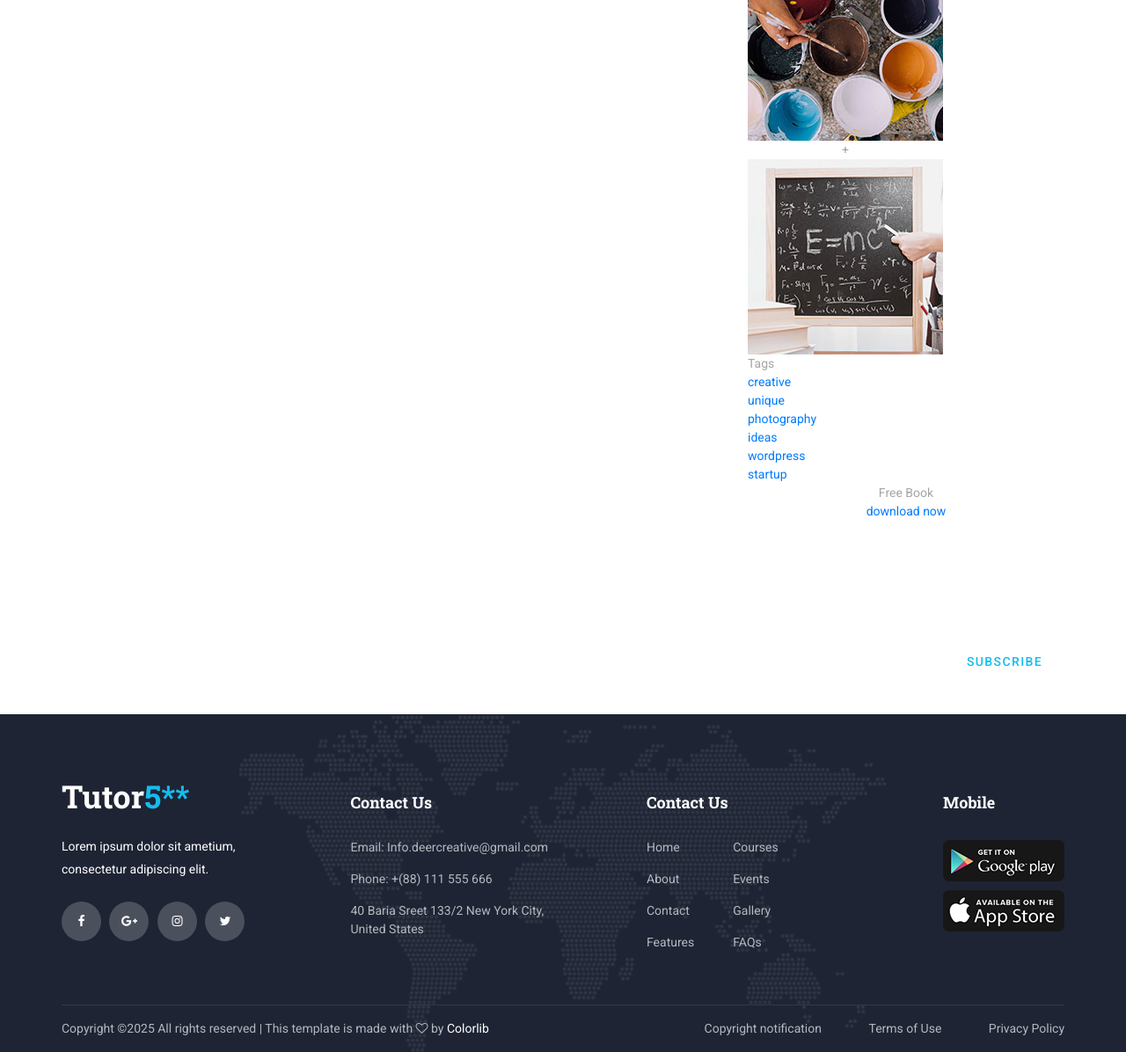
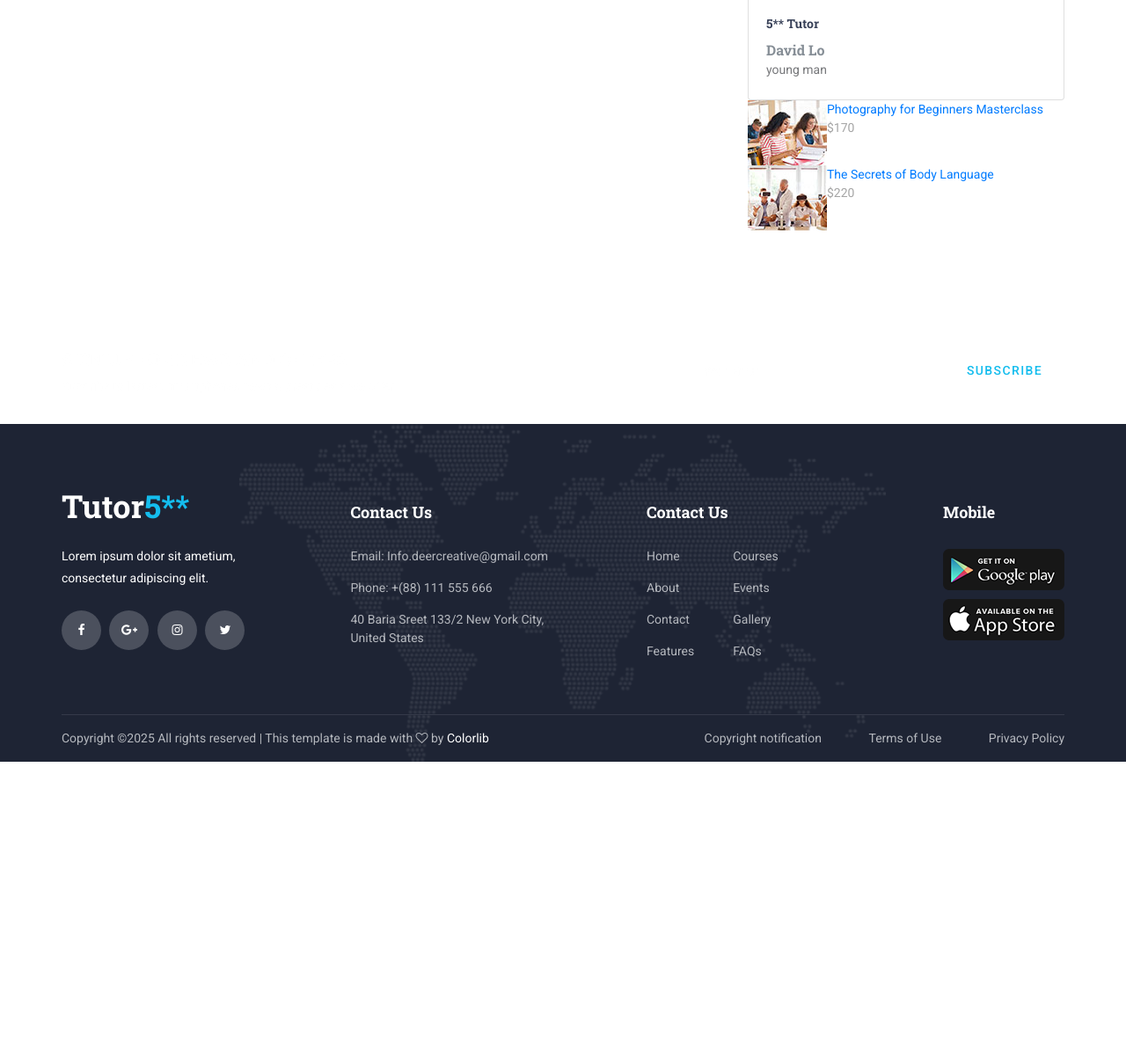
Before and after one commit to ccho2712/tutor_website00, a Django app: page /courses/ in a window 1280 px wide. Shown: the part 1658-2854 px from the top of the page at 88% size. After the commit the page ends 2524 px from the top, so only its background shows below. Run offline with Django 5.2, Linux system fonts and the light colour scheme; data comes from the database, SQL or seed files in the repository; some libraries are stand-ins or nearby versions.

Commit message:
step2.1: course page setting

```diff
--- a/courses/views.py
+++ b/courses/views.py
@@ -1,20 +1,23 @@
 from django.shortcuts import render
 from django.views.generic import ListView
 from .models import Course
-#from tutors.models import Tutor
+from tutors.models import Tutor
 # Create your views here.
 def courses(request):
     courses = Course.objects.all()
+    mvp_tutors = Tutor.objects.all().filter(is_mvp=True)
 
     context = {
         'courses': courses,
-
+        'mvp_tutors': mvp_tutors,
     }
     return render(request, 'courses/courses.html', context)
 
 def course(request, course_id):
     course = Course.objects.get(id=course_id)
+    mvp_tutors = Tutor.objects.all().filter(is_mvp=True)
     context = {
         'course': course,
+        'mvp_tutors': mvp_tutors,
     }
     return render(request, 'courses/course.html', context)
--- a/templates/courses/course.html
+++ b/templates/courses/course.html
@@ -1,7 +1,7 @@
 {% extends 'base.html' %} {% load static %}
 {% block title %} Course - {{ pass }} {% endblock title %}
 {% block content %}
-<div class="super_container" style="padding-top:160px;">
+
 	<!-- Home -->
 
 	<div class="home">
--- a/templates/courses/courses.html
+++ b/templates/courses/courses.html
@@ -28,7 +28,7 @@
 							<!-- Course -->
 							{% if courses %}
 							{% for course in courses %}
-							<div class="col-lg-6 course_col">
+							<div class="col-lg-6 course_col mt-3">
 								<div class="course">
 									<div class="course_image"><img src="{{ course.photo_main.url }}" alt=""></div>
 									<div class="course_body">
@@ -92,33 +92,31 @@
 				<div class="col-lg-4">
 					<div class="sidebar">
 
-						<!-- Categories -->
+
+						<!-- Latest Course(Tutor stars) -->
 						<div class="sidebar_section">
-							<div class="sidebar_section_title">Categories</div>
-							<div class="sidebar_categories">
-								<ul>
-									<li><a href="#">Art & Design</a></li>
-									<li><a href="#">Business</a></li>
-									<li><a href="#">IT & Software</a></li>
-									<li><a href="#">Languages</a></li>
-									<li><a href="#">Programming</a></li>
-								</ul>
-							</div>
-						</div>
-
-						<!-- Latest Course -->
-						<div class="sidebar_section">
-							<div class="sidebar_section_title">Latest Courses</div>
+							<div class="sidebar_section_title">Tutor stars</div>
 							<div class="sidebar_latest">
 
-								<!-- Latest Course -->
-								<div class="latest d-flex flex-row align-items-start justify-content-start">
-									<div class="latest_image"><div><img src="images/latest_1.jpg" alt=""></div></div>
-									<div class="latest_content">
-										<div class="latest_title"><a href="course.html">How to Design a Logo a Beginners Course</a></div>
-										<div class="latest_price">Free</div>
-									</div>
-								</div>
+								<!-- Tutor star -->
+								{% if mvp_tutors %}
+								{% for tutor in mvp_tutors %}
+								<div class="card">
+              						<img
+                						class="card-img-top"
+                						src={{ tutor.photo.url }}
+                						alt="Tutor star"
+              						/>
+              						<div class="card-body">
+                						<h5 class="card-title">5** Tutor</h5>
+                						<h6 class="text-secondary">{{tutor.name}}</h6>
+                						<p class="card-text">
+                						{{tutor.description}}
+                						</p>
+              						</div>
+            					</div>
+								{% endfor %}
+								{% endif %}
 
 								<!-- Latest Course -->
 								<div class="latest d-flex flex-row align-items-start justify-content-start">
@@ -141,81 +139,13 @@
 							</div>
 						</div>
 
-						<!-- Gallery -->
-						<div class="sidebar_section">
-							<div class="sidebar_section_title">Instagram</div>
-							<div class="sidebar_gallery">
-								<ul class="gallery_items d-flex flex-row align-items-start justify-content-between flex-wrap">
-									<li class="gallery_item">
-										<div class="gallery_item_overlay d-flex flex-column align-items-center justify-content-center">+</div>
-										<a class="colorbox" href="images/gallery_1_large.jpg">
-											<img src="images/gallery_1.jpg" alt="">
-										</a>
-									</li>
-									<li class="gallery_item">
-										<div class="gallery_item_overlay d-flex flex-column align-items-center justify-content-center">+</div>
-										<a class="colorbox" href="images/gallery_2_large.jpg">
-											<img src="images/gallery_2.jpg" alt="">
-										</a>
-									</li>
-									<li class="gallery_item">
-										<div class="gallery_item_overlay d-flex flex-column align-items-center justify-content-center">+</div>
-										<a class="colorbox" href="images/gallery_3_large.jpg">
-											<img src="images/gallery_3.jpg" alt="">
-										</a>
-									</li>
-									<li class="gallery_item">
-										<div class="gallery_item_overlay d-flex flex-column align-items-center justify-content-center">+</div>
-										<a class="colorbox" href="images/gallery_4_large.jpg">
-											<img src="images/gallery_4.jpg" alt="">
-										</a>
-									</li>
-									<li class="gallery_item">
-										<div class="gallery_item_overlay d-flex flex-column align-items-center justify-content-center">+</div>
-										<a class="colorbox" href="images/gallery_5_large.jpg">
-											<img src="images/gallery_5.jpg" alt="">
-										</a>
-									</li>
-									<li class="gallery_item">
-										<div class="gallery_item_overlay d-flex flex-column align-items-center justify-content-center">+</div>
-										<a class="colorbox" href="images/gallery_6_large.jpg">
-											<img src="images/gallery_6.jpg" alt="">
-										</a>
-									</li>
-								</ul>
-							</div>
-						</div>
 
-						<!-- Tags -->
-						<div class="sidebar_section">
-							<div class="sidebar_section_title">Tags</div>
-							<div class="sidebar_tags">
-								<ul class="tags_list">
-									<li><a href="#">creative</a></li>
-									<li><a href="#">unique</a></li>
-									<li><a href="#">photography</a></li>
-									<li><a href="#">ideas</a></li>
-									<li><a href="#">wordpress</a></li>
-									<li><a href="#">startup</a></li>
-								</ul>
-							</div>
-						</div>
 
-						<!-- Banner -->
-						<div class="sidebar_section">
-							<div class="sidebar_banner d-flex flex-column align-items-center justify-content-center text-center">
-								<div class="sidebar_banner_background" style="background-image:url(images/banner_1.jpg)"></div>
-								<div class="sidebar_banner_overlay"></div>
-								<div class="sidebar_banner_content">
-									<div class="banner_title">Free Book</div>
-									<div class="banner_button"><a href="#">download now</a></div>
-								</div>
-							</div>
-						</div>
+
 					</div>
 				</div>
 			</div>
 		</div>
 	</div>
 </div>
-{% endblock content %}
+{% endblock  %}
--- a/templates/pages/about.html
+++ b/templates/pages/about.html
@@ -4,17 +4,17 @@
 {% block content %}
 
 
-<div class="container">
+<div class="super_container">
 
 
 	<!-- Home -->
 
-	<div class="home">
+	<div class="home" style="height:150px;">
 		<div class="breadcrumbs_container">
 			<div class="container">
 				<div class="row">
 					<div class="col">
-						<div class="breadcrumbs">
+						<div class="breadcrumbs" style="height:150px;">
 							<ul>
 								<li><a href="index.html">Home</a></li>
 								<li>About</li>
```
Also changed, not shown: pages/views.py (+7 -1 lines), media/photos/2025/10/22/S6_Econ.png (added), media/photos/2025/10/22/S6_Eng.png (added), 1 other file.
